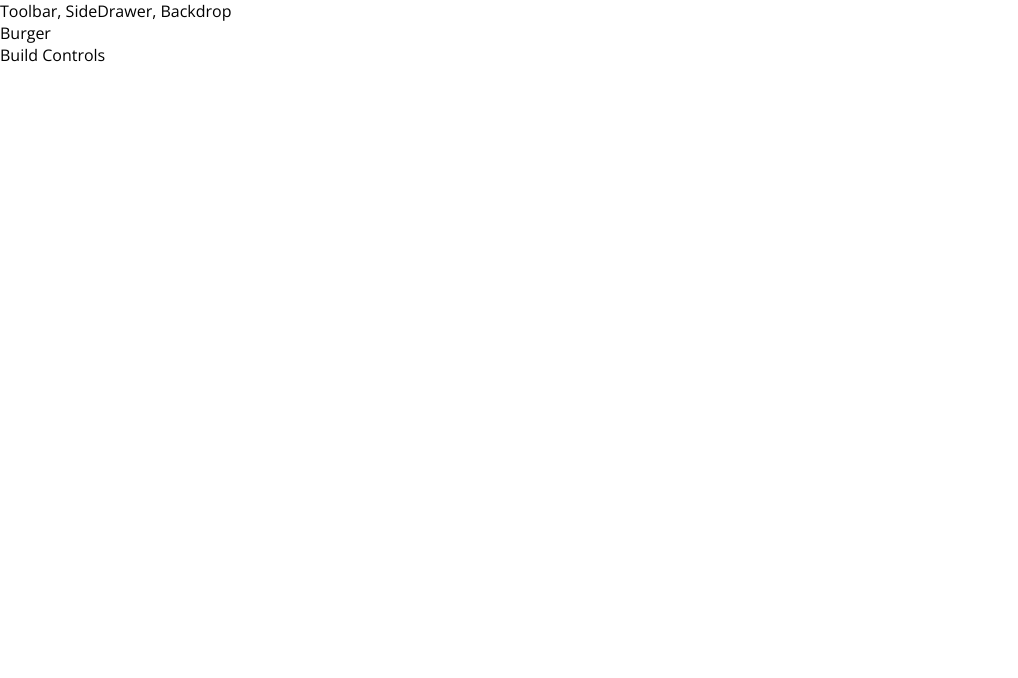
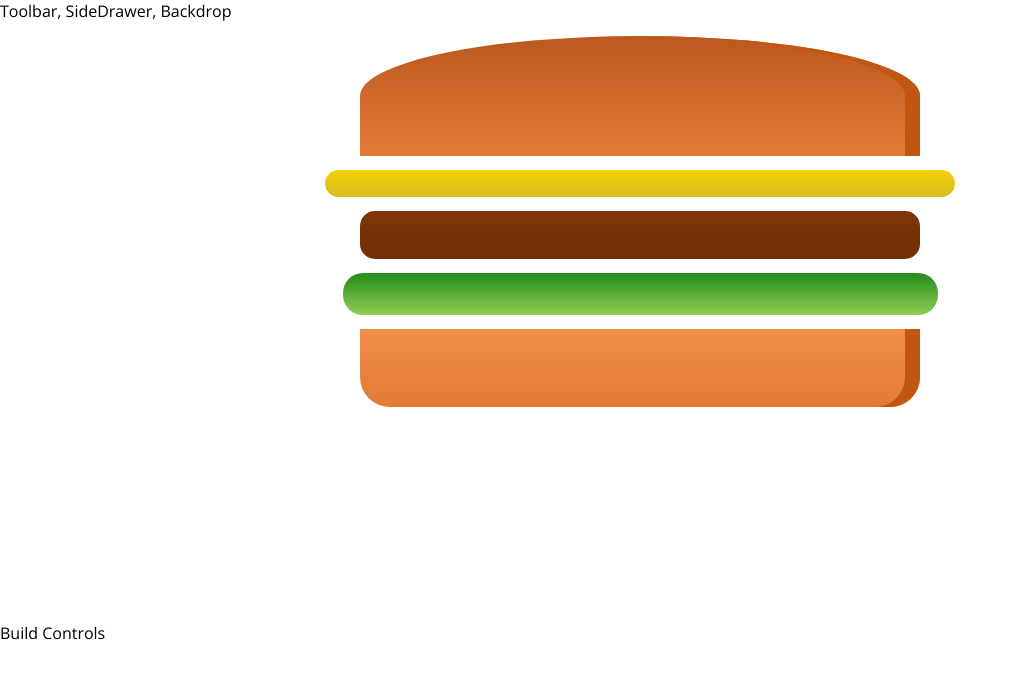
Before and after one commit to Abdelfatahh/burger-builder, a React app: page / in a window 1280 px wide. Shown: the top 678 px of the page, without its empty margins (0-1018 px from the left). Built offline with nearby package versions, Linux system fonts and the light colour scheme.

Commit message:
Testing that the Burger Appears on the screen with ingredients

```diff
--- a/src/components/Burger/Burger .js
+++ b/src/components/Burger/Burger.js
@@ -9,6 +9,8 @@
         <div className={styles.Burger}>
             <BurgerIngredient type="bread-top"/>
             <BurgerIngredient type="cheese"/>
+            <BurgerIngredient type="meat"/>
+            <BurgerIngredient type="salad"/>
             <BurgerIngredient type="bread-bottom"/>
         </div>
     );
--- a/src/containers/BurgerBuilder/BurgerBuilder.js
+++ b/src/containers/BurgerBuilder/BurgerBuilder.js
@@ -1,11 +1,13 @@
 import React, { Component } from 'react';
 import Aux from '../../hoc/Auxx';
+import Burger from '../../components/Burger/Burger';
+
 
 class BurgerBuilder extends Component {
     render(){
         return(
             <Aux>
-                <div>Burger</div>
+                <Burger/>
                 <div>Build Controls</div>
             </Aux>
         );
```
